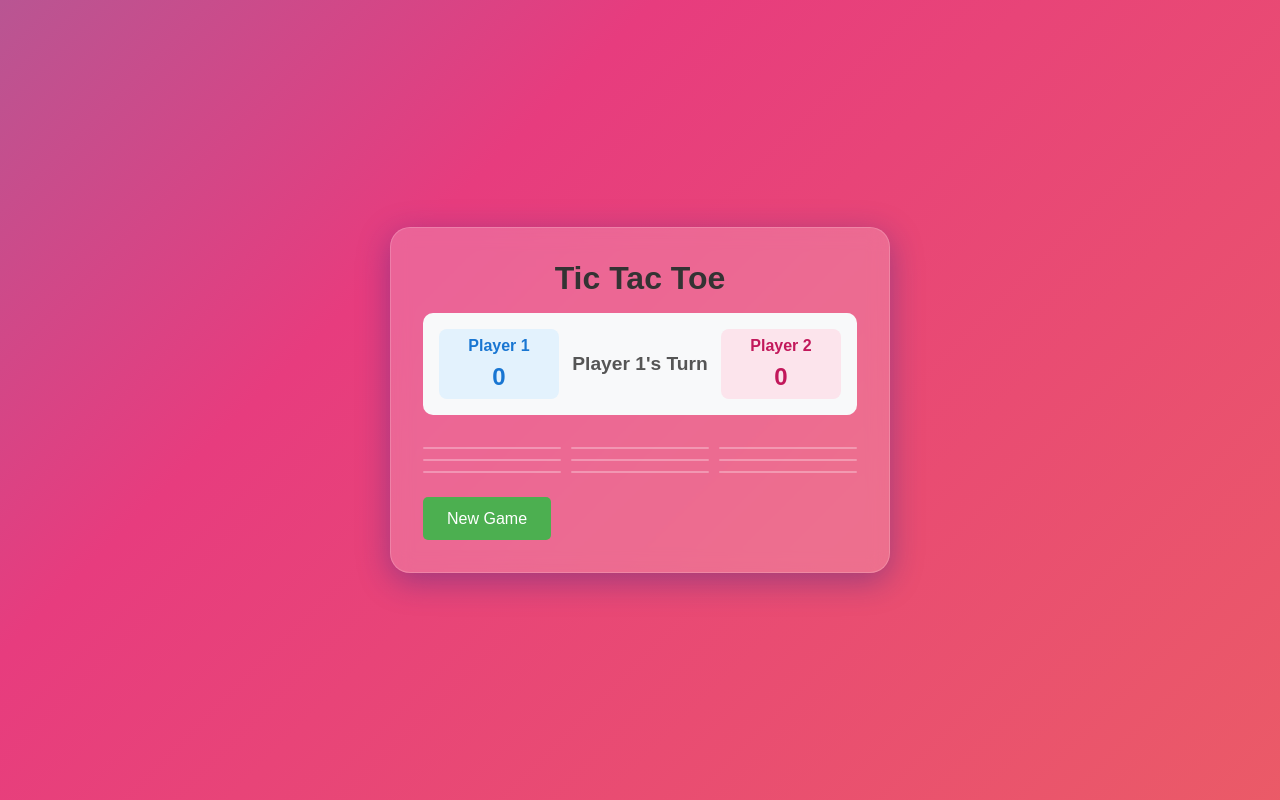
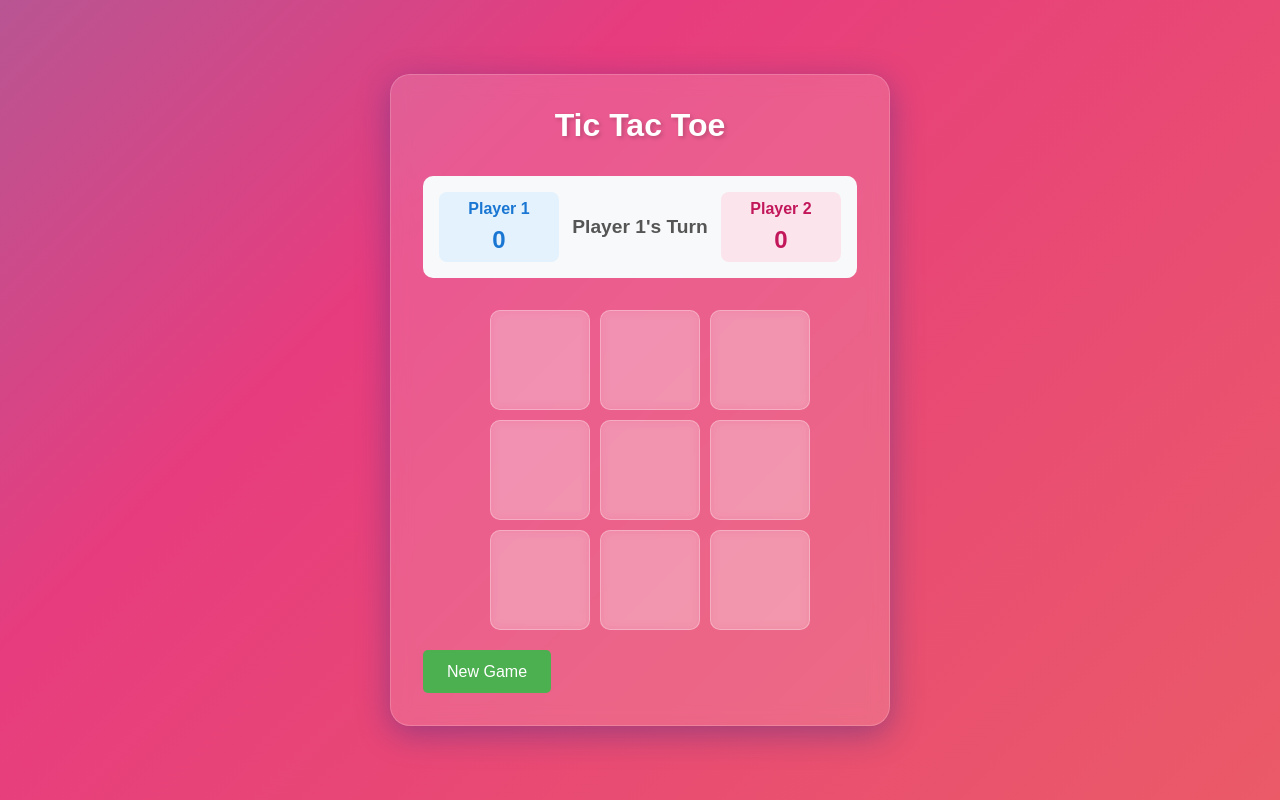
Before and after one commit to lemonade247/tic-tac-toe, a plain HTML site: page index.html in a window 1280 px wide. Both pictures are taken after a click on the button "Start Game". Drawn offline with Linux system fonts and the light colour scheme.

Commit message:
Fixed game board cells visibility and improved container styling

```diff
--- a/styles.css
+++ b/styles.css
@@ -31,7 +31,7 @@ body {
 
 .container {
     text-align: center;
-    background: rgba(255, 255, 255, 0.2);
+    background: rgba(255, 255, 255, 0.15);
     backdrop-filter: blur(10px);
     border-radius: 20px;
     padding: 2rem;
@@ -39,11 +39,13 @@ body {
     border: 1px solid rgba(255, 255, 255, 0.18);
     max-width: 500px;
     width: 90%;
+    margin: 20px auto;
 }
 
 h1 {
-    color: #333;
-    margin-bottom: 1rem;
+    color: white;
+    margin-bottom: 2rem;
+    text-shadow: 2px 2px 4px rgba(0, 0, 0, 0.2);
 }
 
 .status {
@@ -56,13 +58,16 @@ h1 {
     display: grid;
     grid-template-columns: repeat(3, 1fr);
     gap: 10px;
-    margin-bottom: 1.5rem;
+    margin: 20px auto;
+    max-width: 300px;
 }
 
 .cell {
-    background: rgba(255, 255, 255, 0.1);
+    width: 100px;
+    height: 100px;
+    background: rgba(255, 255, 255, 0.2);
     backdrop-filter: blur(5px);
-    border: 1px solid rgba(255, 255, 255, 0.2);
+    border: 1px solid rgba(255, 255, 255, 0.3);
     border-radius: 10px;
     font-size: 3rem;
     display: flex;
@@ -70,10 +75,11 @@ h1 {
     align-items: center;
     cursor: pointer;
     transition: all 0.3s ease;
+    color: white;
 }
 
 .cell:hover {
-    background: rgba(255, 255, 255, 0.2);
+    background: rgba(255, 255, 255, 0.3);
     transform: scale(1.05);
 }
 
```
